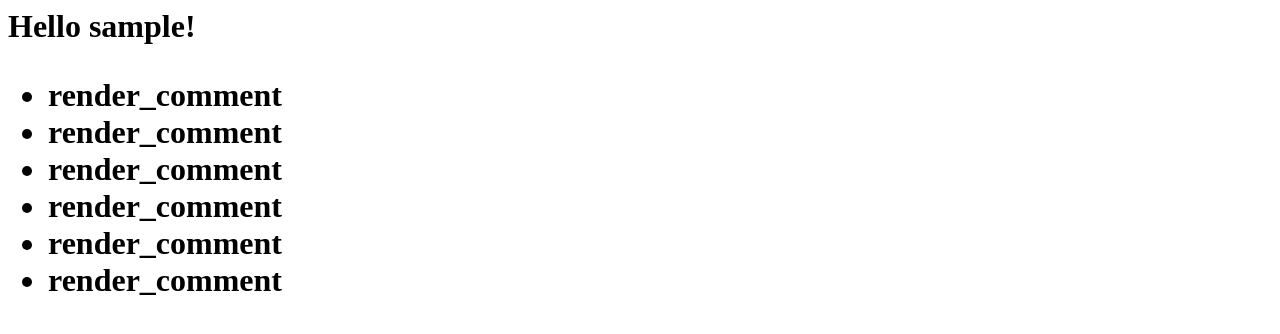
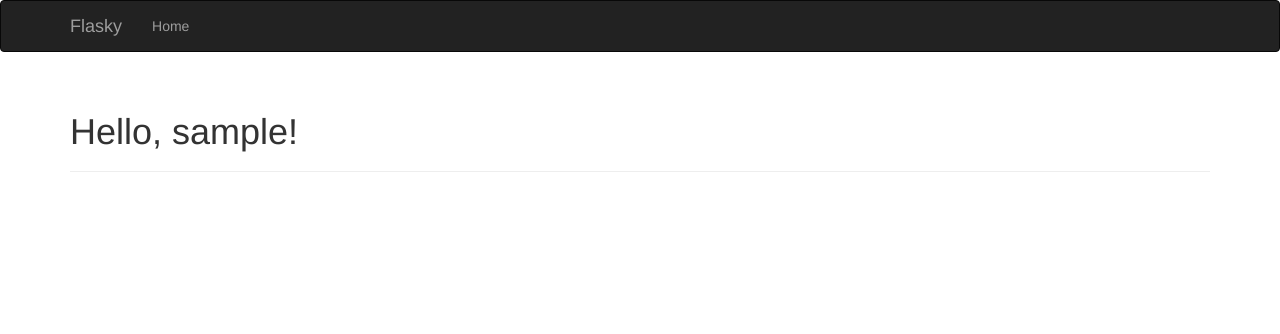
Before and after one commit to cmotek/grinberg_walkthrough, a Flask app: a page that uses flask_practice/templates/user.html in a window 1280 px wide. Shown: the top 334 px of the page. Run offline with Flask 2, Linux system fonts and the light colour scheme; some libraries are stand-ins or nearby versions.

Commit message:
templateworkchap3

```diff
--- a/flask_practice/hello.py
+++ b/flask_practice/hello.py
@@ -1,11 +1,25 @@
 from flask import Flask, render_template
-#from flask import request
+from flask_bootstrap import Bootstrap
+from flask_moment import Moment
+from datetime import datetime
+from flask import request
 app = Flask(__name__)
+bootstrap = Bootstrap(app)
+moment = Moment(app)
+
 
 @app.route('/')
 def index():
-    return render_template('index.html')
+    return render_template('index.html', current_time=datetime.utcnow())
 
 @app.route('/user/<name>')
 def user(name):
     return render_template('user.html', name=name)
+
+@app.errorhandler(404)
+def page_not_dound(e):
+    return render_template('404.html'), 404
+
+@app.errorhandler(500)
+def internal_server_error(e):
+    return render_template('500.html'), 500
--- /dev/null
+++ b/flask_practice/templates/base.html
@@ -0,0 +1,44 @@
+{% extends "bootstrap/base.html" %}
+
+{% block title %}Flasky{% endblock %}
+
+{% block head %}
+   {{ super() }}
+   <link rel="shortcut icon" href="{{ url_for('static', filename='favicon.ico') }}" type="image/x-icon">
+   <link rel="icon" href="{{ url_for('static', filename='favicon.ico') }}" type="image/x-icon">
+{% endblock %}
+
+{% block navbar %}
+<div class="navbar navbar-inverse" role="navigation">
+    <div class="container">
+        <div class="navbar-header">
+            <button type="button" class="navbar-toggle"
+            data-toggle="collapse" data-target=".navbar-collapse">
+                <span class="sr-only">Toggle navigation</span>
+                <span class="icon-bar"></span>
+                <span class="icon-bar"></span>
+                <span class="icon-bar"></span>
+            </button>
+            <a class="navbar-brand" href="/">Flasky</a>
+        </div>
+        <div class="navbar-collapse collapse">
+            <ul class="nav navbar-nav">
+                <li><a href="/">Home</a></li>
+            </ul>
+        </div>
+    </div>
+</div>
+{% endblock %}
+
+{% block scripts %}
+{{ super() }}
+{{ moment.include_moment() }}
+{% endblock %}
+
+{% block content %}
+
+<div class="container">
+   {% block page_content %}{% endblock %}
+</div>
+
+{% endblock %}
--- a/flask_practice/templates/user.html
+++ b/flask_practice/templates/user.html
@@ -1,3 +1,14 @@
+{% extends "base.html" %}
+
+{% block title %}Flasky{% endblock %}
+
+{% block page_content %}
+<div class="page-header">
+    <h1>Hello, {{ name }}!</h1>
+</div>
+{% endblock %}
+
+<!--
 <h1>
 {% if name %}
     Hello {{ name }}!
@@ -7,15 +18,20 @@
 </h1>
 
 
-{% macro render_comment(name) %}
+
+{% macro render_name(name) %}
     <li>{{ name }}</li>
 {% endmacro %}
+
+
 
 <h1>
 <ul>
     {% for name in name %}
-        <li>render_comment{{ comment }}</li>
+        <li>{{ name }}</li>
     {% endfor %}
 </ul>
 
 </h1>
+
+-->
```
Also changed, not shown: flask_practice/templates/404.html (added, +9 -0 lines), flask_practice/templates/500.html (added, +9 -0 lines), flask_practice/templates/index.html (+10 -1 lines), flask_practice/templates/macros.html (added, +9 -0 lines), 3 other files.
